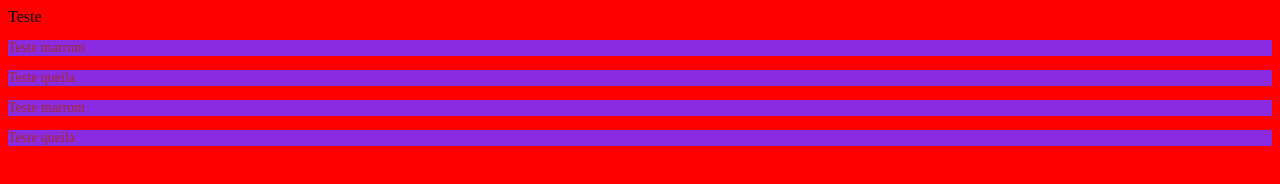
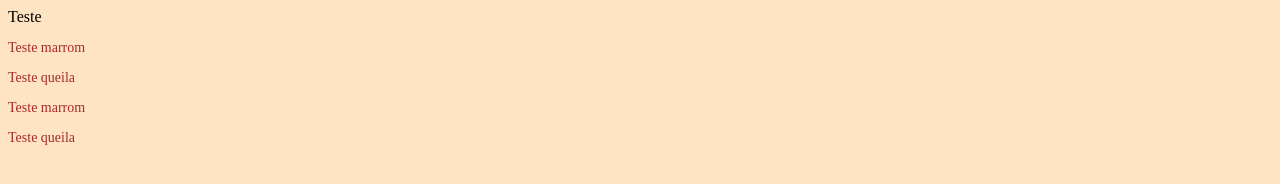
Before and after one commit to cristin17lb/cristin17lb.github.io, a plain HTML site: page index.html in a window 1280 px wide. Drawn offline with Linux system fonts and the light colour scheme.

Commit message:
adeus joao

```diff
--- a/style.css
+++ b/style.css
@@ -1,8 +1,7 @@
 p{
     color:brown;
     font-size: 14px;
-    background-color: blueviolet;
 }
 body{
-    background-color: #f00;
+    background-color: bisque;
 }
```
